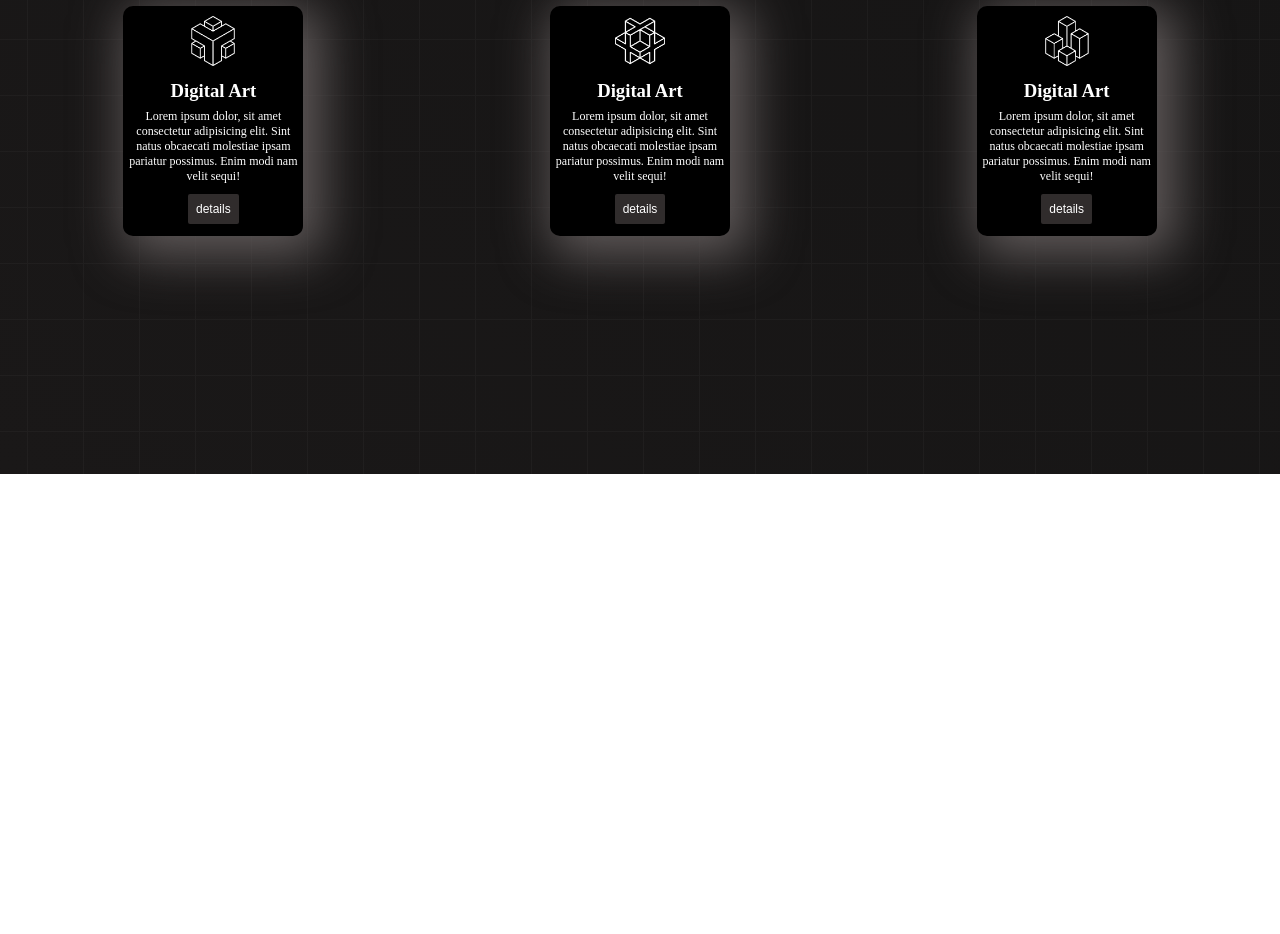
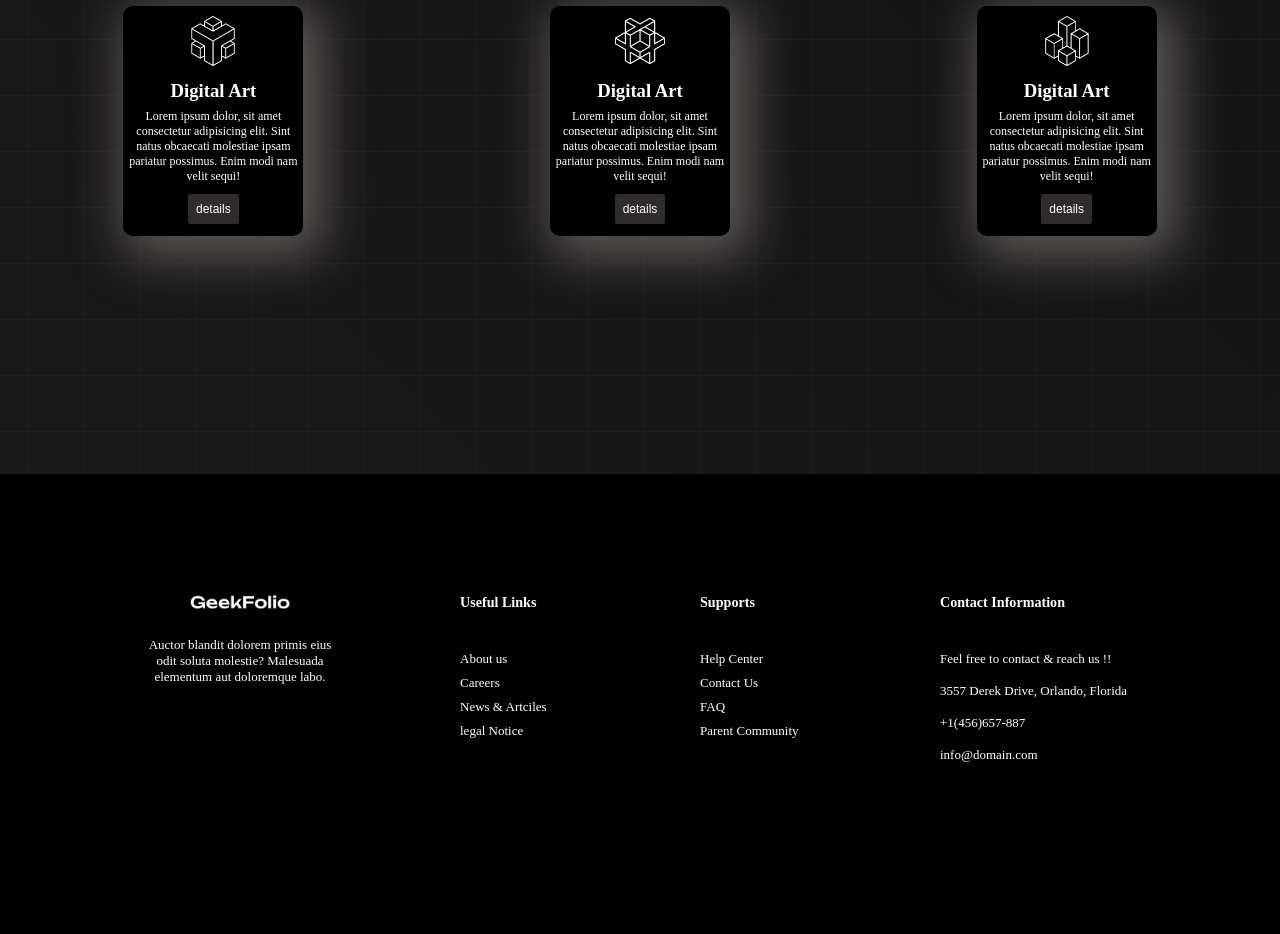
Before and after one commit to noyandatta/project-github-repo, a plain HTML site: page index.html in a window 1280 px wide. Shown: the part 1550-2484 px from the top of the page. Before the commit the page ends 2024 px from the top, so only its background shows below. Drawn offline with Linux system fonts and the light colour scheme.

Commit message:
add some files

```diff
--- a/Style/Style.css
+++ b/Style/Style.css
@@ -124,3 +124,45 @@
     display:flex;
     justify-content: space-around;
 }
+.foot{
+    background-color: black;
+    height:220px;
+    display:flex;
+    justify-content: space-around;
+    text-align: center;
+    padding:120px;
+}
+.ilogo{
+    width:100px;
+    margin-bottom: 20px;
+}
+.ch{
+    width:200px;
+    color:white;
+    font-size: small;
+
+}
+
+.link{
+    margin-bottom: 40px;
+}
+.last{
+    margin-left: 80px;
+}
+.texx{
+    font-size: small;
+    text-align: left;
+    margin-bottom: 8px;
+}
+.list{
+    color:white;
+    width: 200px;
+    list-style: none;
+    /* text-align: left; */
+    /* justify-content: center; */
+    font-size: 17px;
+
+}
+.contr{
+    text-align: left;
+}
--- a/index.html
+++ b/index.html
@@ -73,6 +73,40 @@
       </section>
 
    </main>
+   <footer class="foot">
+      <div class="ch">
+         <img class="ilogo" src="Images/logo-light.png" alt="">
+         <p>Auctor blandit dolorem primis eius  <br> odit soluta molestie? Malesuada  <br>   elementum aut doloremque labo.</p>
+      </div>
+
+      <div class="list last texx">
+         <h5 class="link">Useful Links</h5>
+          <li class="texx">About us</li>
+          <li class="texx">Careers</li>
+          <li class="texx">News & Artciles</li>
+          <li class="texx">legal Notice</li>
+      </div>
+
+
+      <div class="list texx">
+         <h5 class="link">Supports</h5>
+         <li class="texx">Help Center</li>
+         <li class="texx">Contact Us</li>
+         <li class="texx">FAQ</li>
+         <li class="texx">Parent Community</li>
+      </div>
+
+      <div class="list">
+         <h5 class="link contr">Contact Information</h5>
+         <p class="texx">Feel free to contact & reach us !! <br> <br>
+
+            3557 Derek Drive, Orlando, Florida <br> <br>
+
+            +1(456)657-887 <br> <br>
+
+            info@domain.com</p>
+         </div>
+   </footer>
 
 </body>
 </html>
```
